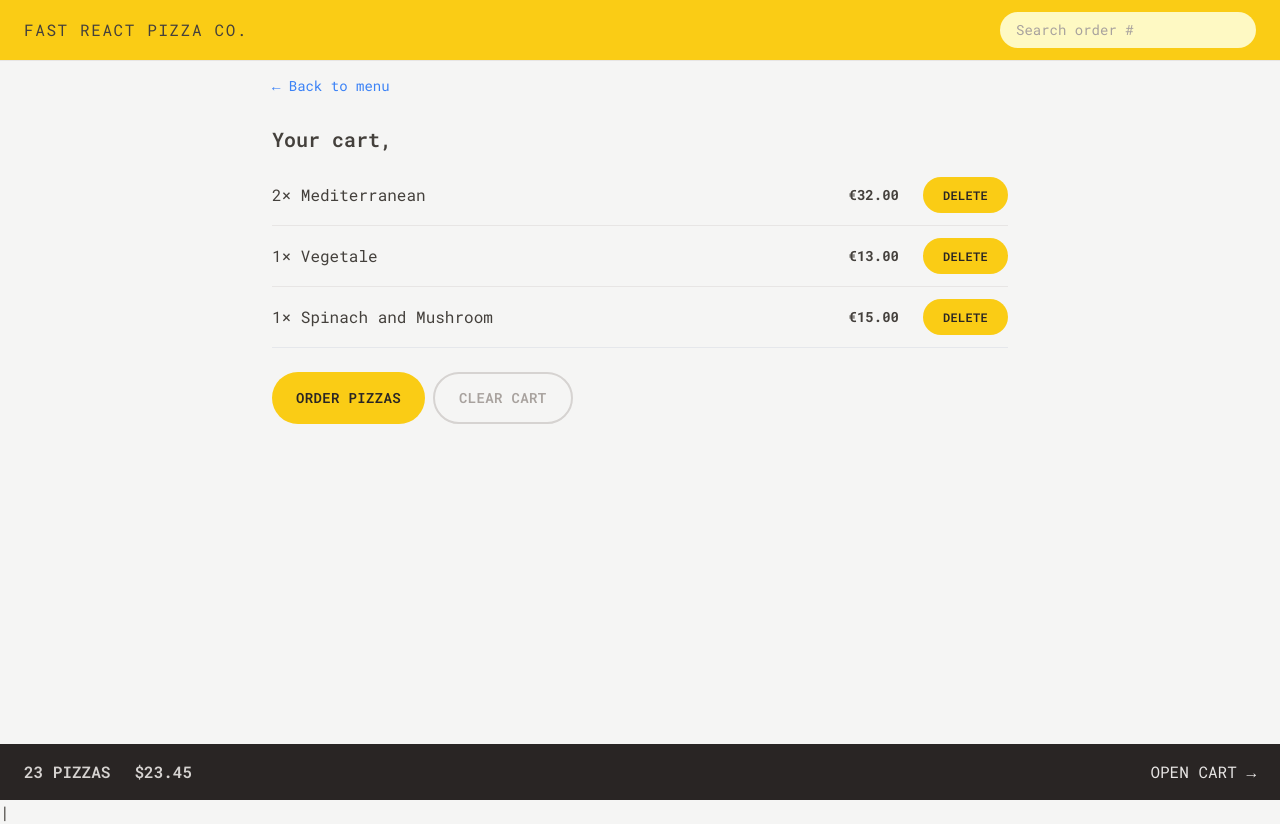
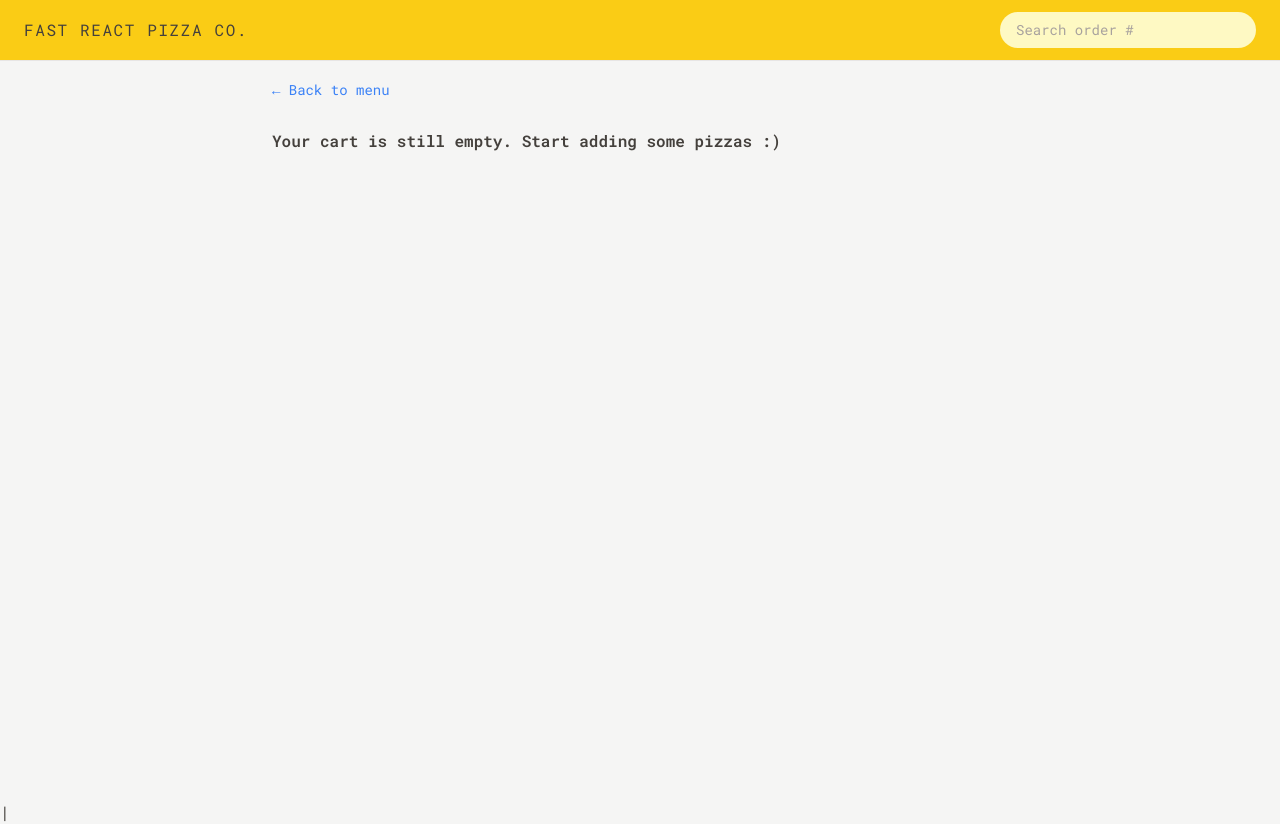
Before and after one commit to preetsinghwal/pizzaWithRedux, a React (Vite) app: page /cart in a window 1280 px wide. Built offline with nearby package versions, Linux system fonts and the light colour scheme.

Commit message:
Build cart overview page, delete functionality in menu and cart page

```diff
--- a/src/features/cart/Cart.jsx
+++ b/src/features/cart/Cart.jsx
@@ -2,35 +2,16 @@
 import LinkButton from '../../ui/LinkButton';
 import Button from '../../ui/Button';
 import CartItem from './CartItem';
-import { useSelector } from 'react-redux';
-
-const fakeCart = [
-  {
-    pizzaId: 12,
-    name: 'Mediterranean',
-    quantity: 2,
-    unitPrice: 16,
-    totalPrice: 32,
-  },
-  {
-    pizzaId: 6,
-    name: 'Vegetale',
-    quantity: 1,
-    unitPrice: 13,
-    totalPrice: 13,
-  },
-  {
-    pizzaId: 11,
-    name: 'Spinach and Mushroom',
-    quantity: 1,
-    unitPrice: 15,
-    totalPrice: 15,
-  },
-];
+import { useDispatch, useSelector } from 'react-redux';
+import { clearCart, getCart } from './cartSlice';
+import EmptyCart from './EmptyCart';
 
 function Cart() {
   const userName = useSelector((state) => state.user.username);
-  const cart = fakeCart;
+  const cart = useSelector(getCart);
+  const dispatch = useDispatch();
+
+  if(!cart.length) return <EmptyCart />
 
   return (
     <div className="px-4 py-3">
@@ -40,7 +21,7 @@
 
       <ul className="mt-3 divide-y divide-stone-200 border-b">
         {cart.map((item) => (
-          <CartItem item={item} key={item.key} />
+          <CartItem item={item} key={item.id} />
         ))}
       </ul>
 
@@ -49,7 +30,7 @@
           Order pizzas
         </Button>
 
-        <Button type="secondary">Clear cart</Button>
+        <Button type="secondary" onClick={() => dispatch(clearCart())}>Clear cart</Button>
       </div>
     </div>
   );
--- a/src/features/cart/CartItem.jsx
+++ b/src/features/cart/CartItem.jsx
@@ -1,5 +1,5 @@
-import Button from '../../ui/Button';
 import { formatCurrency } from '../../utils/helpers';
+import DeleteItem from './DeleteItem';
 
 function CartItem({ item }) {
   const { pizzaId, name, quantity, totalPrice } = item;
@@ -11,7 +11,7 @@
       </p>
       <div className="flex items-center justify-between sm:gap-6">
         <p className="text-sm font-bold">{formatCurrency(totalPrice)}</p>
-        <Button type="small">Delete</Button>
+        <DeleteItem pizzaId={pizzaId}/>
       </div>
     </li>
   );
--- a/src/features/cart/CartOverview.jsx
+++ b/src/features/cart/CartOverview.jsx
@@ -1,11 +1,18 @@
+import { useSelector } from 'react-redux';
 import { Link } from 'react-router-dom';
+import { getTotalCartPrice, getTotalCartQuantity } from './cartSlice';
+import { formatCurrency } from '../../utils/helpers';
 
 function CartOverview() {
+  const totalCartQuantity = useSelector(getTotalCartQuantity);
+  const totalCartPrice = useSelector(getTotalCartPrice);
+
+  if(!totalCartQuantity) return null;
   return (
     <div className="flex items-center justify-between bg-stone-800 px-4 py-4 text-sm uppercase text-stone-200 sm:px-6 md:text-base">
       <p className="space-x-4 font-semibold text-stone-300 sm:space-x-6">
-        <span>23 pizzas</span>
-        <span>$23.45</span>
+        <span>{totalCartQuantity} pizzas</span>
+        <span>{formatCurrency(totalCartPrice)}</span>
       </p>
       <Link to="/cart">Open cart &rarr;</Link>
     </div>
--- /dev/null
+++ b/src/features/cart/DeleteItem.jsx
@@ -0,0 +1,12 @@
+import { useDispatch } from "react-redux";
+import Button from "../../ui/Button"
+import { deleteItem } from "./cartSlice";
+
+ function DeleteItem({pizzaId}) {
+
+    const dispatch = useDispatch();
+
+    return <Button type="small" onClick={()=> dispatch(deleteItem(pizzaId))}>Delete</Button>
+}
+
+export default DeleteItem;
--- a/src/features/cart/EmptyCart.jsx
+++ b/src/features/cart/EmptyCart.jsx
@@ -1,11 +1,11 @@
-import { Link } from 'react-router-dom';
+import LinkButton from '../../ui/LinkButton';
 
 function EmptyCart() {
   return (
-    <div>
-      <Link to="/menu">&larr; Back to menu</Link>
+    <div className='px-4 py-4'>
+      <LinkButton to="/menu">&larr; Back to menu</LinkButton>
 
-      <p>Your cart is still empty. Start adding some pizzas :)</p>
+      <p className='font-semibold mt-7'>Your cart is still empty. Start adding some pizzas :)</p>
     </div>
   );
 }
--- a/src/features/cart/cartSlice.js
+++ b/src/features/cart/cartSlice.js
@@ -1,15 +1,7 @@
 import { createSlice } from "@reduxjs/toolkit";
 
 const initialState = {
-    cart: [
-        {
-            pizzaId: 1,
-            name: "Cheese",
-            unitPrice: 32,
-            quantity: 2,
-            totalPrice: 62
-        }
-    ]
+    cart: []
 }
 
 const cartSlice = createSlice({
@@ -43,3 +35,14 @@
 export const {addItem, deleteItem, increaseItemQuantity, decreaseItemQuantity, clearCart} = cartSlice.actions;
 
 export default cartSlice.reducer;
+
+export const getCart = (state) => state.cart.cart
+
+export const getTotalCartQuantity = (state) =>
+    state.cart.cart.reduce((sum, item) => sum + item.quantity, 0);
+
+export const getTotalCartPrice = (state) =>
+    state.cart.cart.reduce((sum, item) => sum + item.totalPrice, 0);
+
+export const getCurrentQuantityById = id => state =>
+    state.cart.cart.find(item => item.pizzaId === id)?.quantity ?? 0;
--- a/src/features/menu/MenuItem.jsx
+++ b/src/features/menu/MenuItem.jsx
@@ -1,14 +1,17 @@
-import { useDispatch } from 'react-redux';
+import { useDispatch, useSelector } from 'react-redux';
 import Button from '../../ui/Button';
 import { formatCurrency } from '../../utils/helpers';
-import { addItem } from '../cart/cartSlice';
+import { addItem, getCurrentQuantityById } from '../cart/cartSlice';
+import DeleteItem from '../cart/DeleteItem';
 
 function MenuItem({ pizza }) {
   const dispatch = useDispatch();
   const { id, name, unitPrice, ingredients, soldOut, imageUrl } = pizza;
+  const currentQuantity = useSelector(getCurrentQuantityById(id));
+
+  const isInCart = currentQuantity > 0
 
   function handleAddToCart() {
-    console.log(id)
     const newItem = {
       pizzaId: id,
       name,
@@ -40,7 +43,9 @@
             </p>
           )}
 
-          {!soldOut && <Button type="small" onClick={handleAddToCart}>Add to cart</Button>}
+          {isInCart && <DeleteItem pizzaId={id}/>}
+
+          {!soldOut && !isInCart && <Button type="small" onClick={handleAddToCart}>Add to cart</Button>}
         </div>
       </div>
     </li>
```
